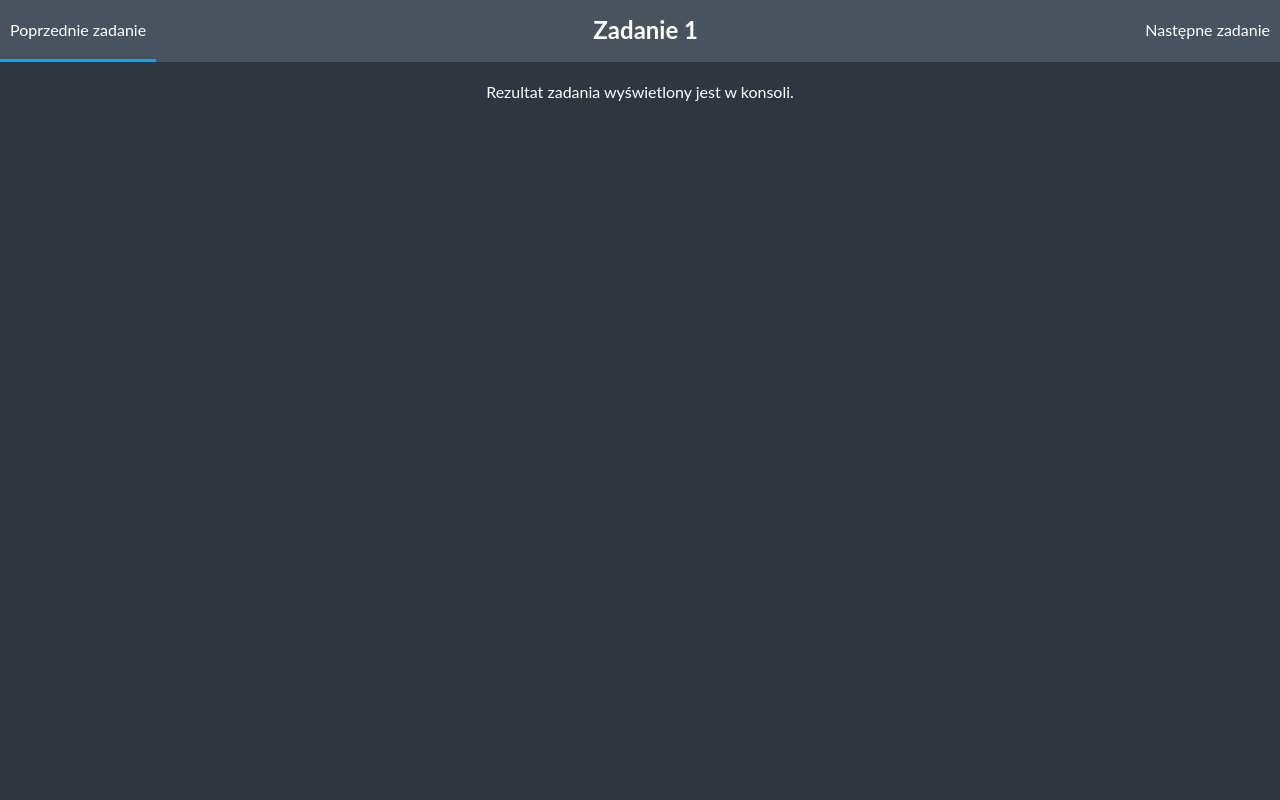
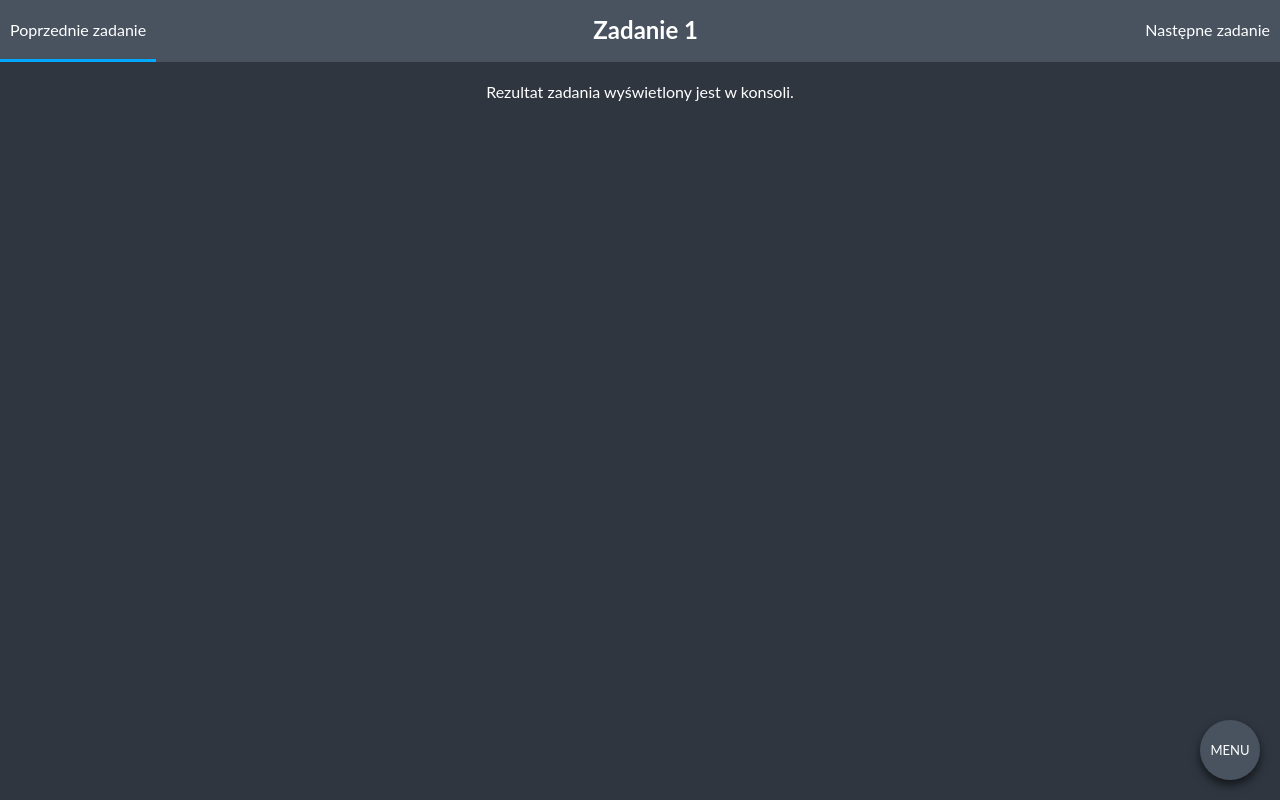
Before and after one commit to polak-karol/mentor-js, a plain HTML site: page task1.html in a window 1280 px wide. Drawn offline with Linux system fonts and the light colour scheme.

Commit message:
Add back to menu button on task pages

```diff
--- a/style.css
+++ b/style.css
@@ -173,3 +173,25 @@ nav a:hover::before {
   text-align: center;
   width: 100%;
 }
+
+.menu-link,
+.menu-link:visited {
+  all: unset;
+  text-transform: uppercase;
+  position: fixed;
+  bottom: 0;
+  right: 0;
+  display: flex;
+  align-items: center;
+  justify-content: center;
+  cursor: pointer;
+  width: 60px;
+  height: 60px;
+  margin-bottom: 20px;
+  margin-right: 20px;
+  border-radius: 50%;
+  font-size: 13px;
+  color: #fff;
+  background-color: #495360;
+  box-shadow: 0 5px 10px rgba(0, 0, 0, 0.6);
+}
--- a/task1.html
+++ b/task1.html
@@ -16,6 +16,7 @@
     <div class="result-info-wrapper">
       <span>Rezultat zadania wyświetlony jest w konsoli.</span>
     </div>
+    <a class="menu-link" href="/">Menu</a>
     <script>
       class StringBuilder {
         constructor(baseString = "") {
```
Also changed, not shown: task2.html (+1 -1 lines), task3.html (+1 -0 lines).
